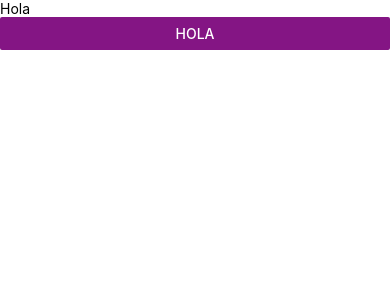
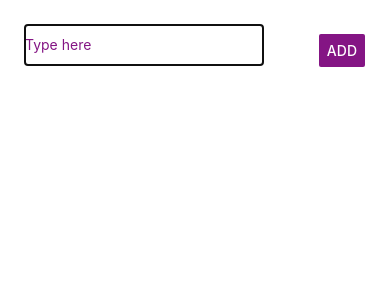
Before and after one commit to JlarrondoT/clase03-corecomponents, a React Native app: screen / in a window 390 px wide. Shown: the top 300 px of the page. Built offline with nearby package versions, Linux system fonts and the light colour scheme.

Commit message:
[feature] - create app component & style

```diff
--- a/App.js
+++ b/App.js
@@ -1,18 +1,28 @@
 import React from 'react';
 
 import {
-  Text,
   View,
   Button,
+  TextInput
 } from 'react-native';
+
+import { styles } from './styles';
 
 
 const App = () => {
   return (
-    <View>
-      <Text>Hola</Text>
+    <View
+      style={styles.container}
+    >
+      <TextInput
+        placeholder='Type here'
+        autoCorrect={false}
+        autoFocus={true}
+        placeholderTextColor='#841584'
+        style={styles.textInput}
+      />
       <Button
-        title="Hola"
+        title="Add"
         color="#841584"
         onPress={() =>  null}
         />
--- /dev/null
+++ b/styles.js
@@ -0,0 +1,21 @@
+
+import { StyleSheet } from 'react-native';
+
+
+export const styles = StyleSheet.create({
+    container: {
+      padding: 25,
+      flexDirection: 'row',
+      justifyContent: 'space-between',
+      alignItems: 'center',
+    },
+    textInput: {
+      borderColor: 'black',
+      borderBottomWidth: 1,
+      marginBottom: 10,
+      width: '70%',
+      height: 40,
+      fontSize: 14,
+      color: '#212121'
+    }
+});
```
